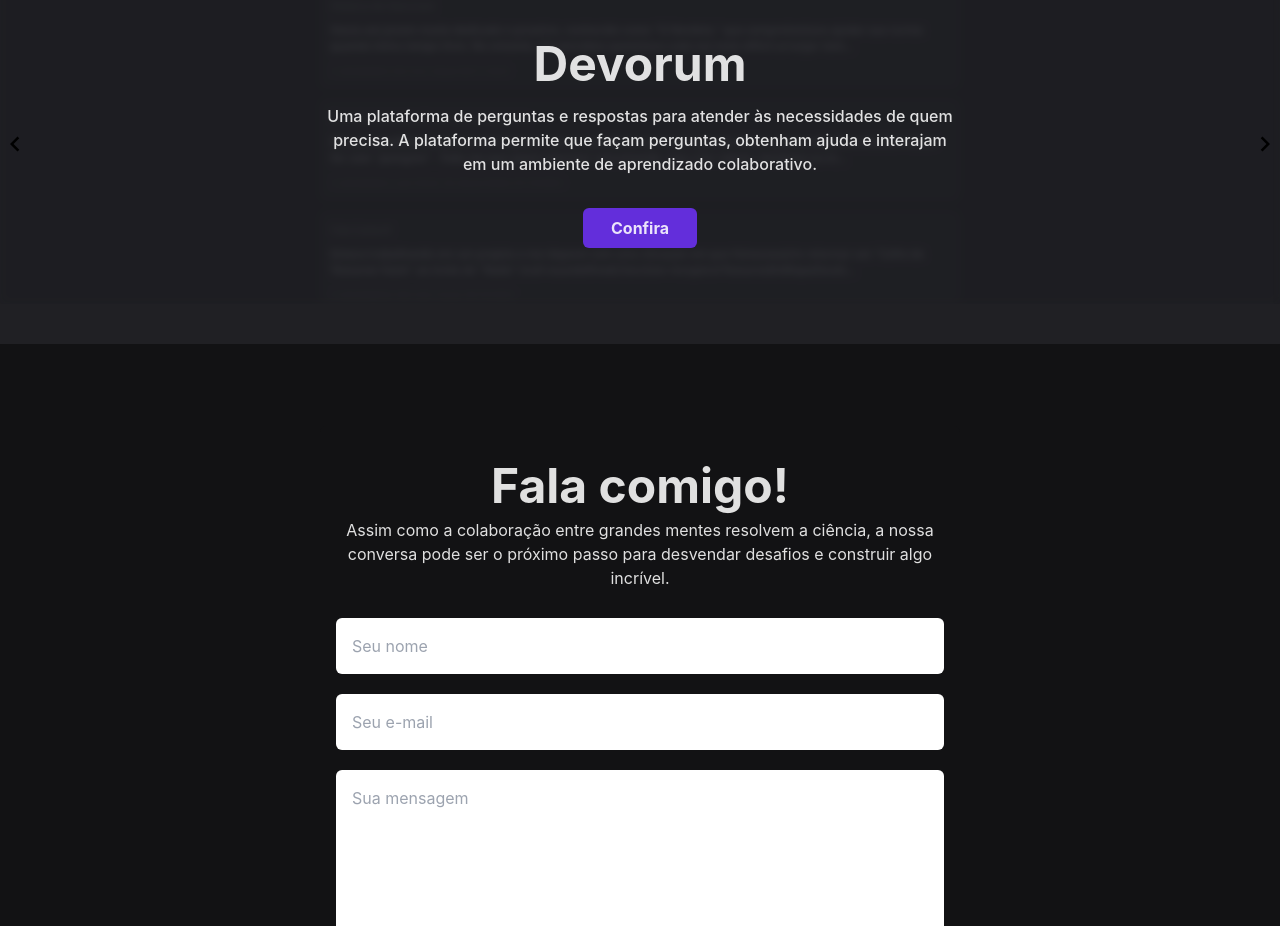
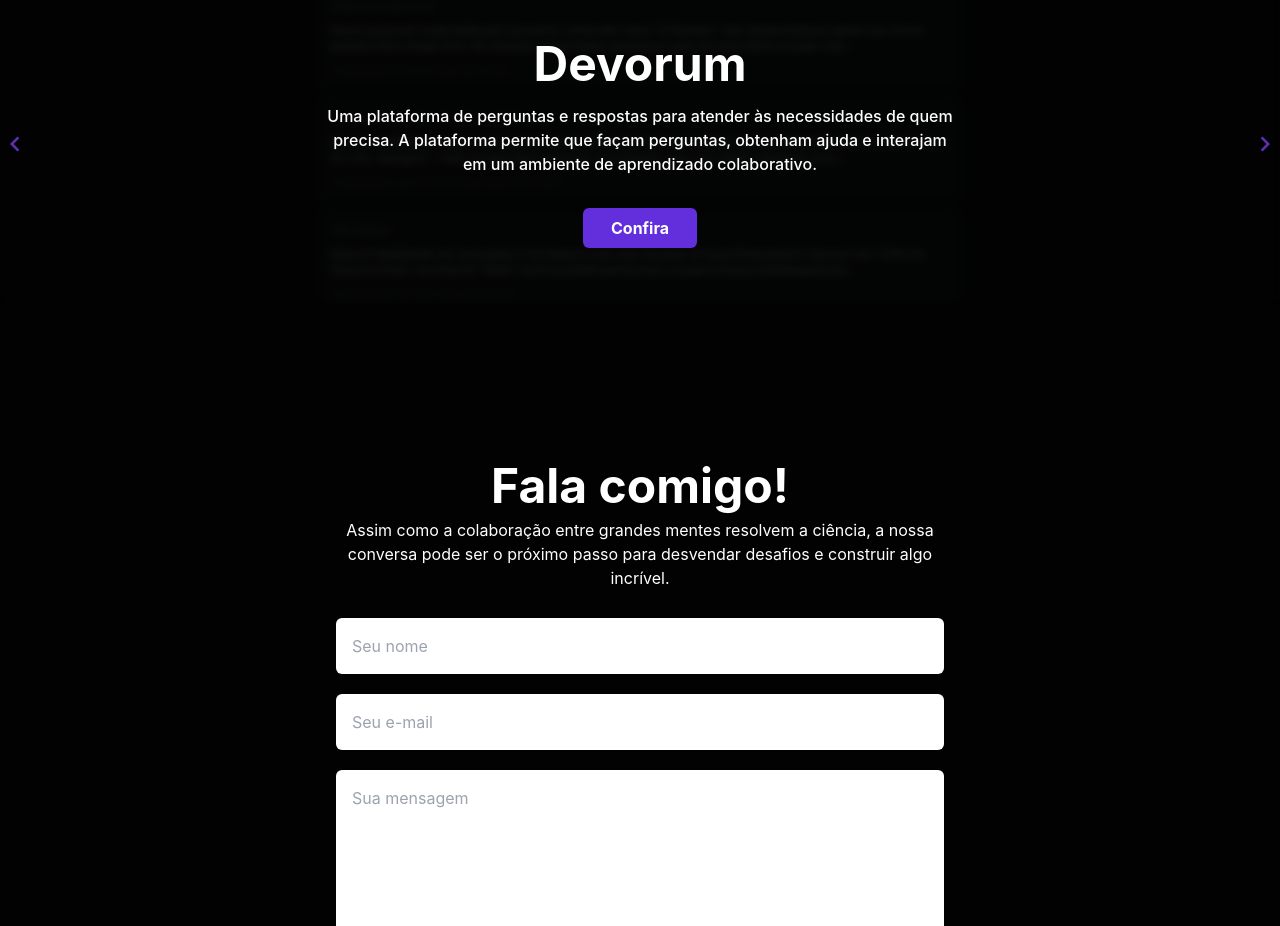
Before and after one commit to Luzin7/portfolio, a Vue app: page / in a window 1280 px wide. Shown: the part 1680-2606 px from the top of the page. Built offline with nearby package versions, Linux system fonts and the light colour scheme.

Commit message:
style: change theme

```diff
--- a/src/styles/globals.css
+++ b/src/styles/globals.css
@@ -3,17 +3,26 @@
 @tailwind utilities;
 
 :root {
-  --background-default: #121214;
-  --background-secondary: #202024;
-  --text: #ffffffde;
-  --primary: #612FB7;
-  --accent: #632EDB;
+    --background: #020202;
+    --background-foreground: #1b1b1b;
+
+    --primary: #612FB7;
+    --primary-foreground: #7144be;
+
+    --secondary: #31185c;
+    --secondary-foreground: #462f6c;
+
+    --accent: #632EDB;
+    --accent-foreground: #7343df;
+
+    --text: #ffffff;
+    --text-secondary: #e6e6e6;
 
   font-family: Inter, system-ui, Avenir, Helvetica, Arial, sans-serif;
 
   color-scheme: light dark;
-  color: #ffffffde;
-  background-color: var(--background-default);
+  color: var(--text);
+  background-color: var(--background);
 
   font-synthesis: none;
   text-rendering: optimizeLegibility;
@@ -29,3 +38,8 @@ button{
 button:hover{
   background: var(--primary);
 }
+
+.carousel__icon{
+  fill: var(--primary) !important;
+  border-radius: 7px;
+}
```
